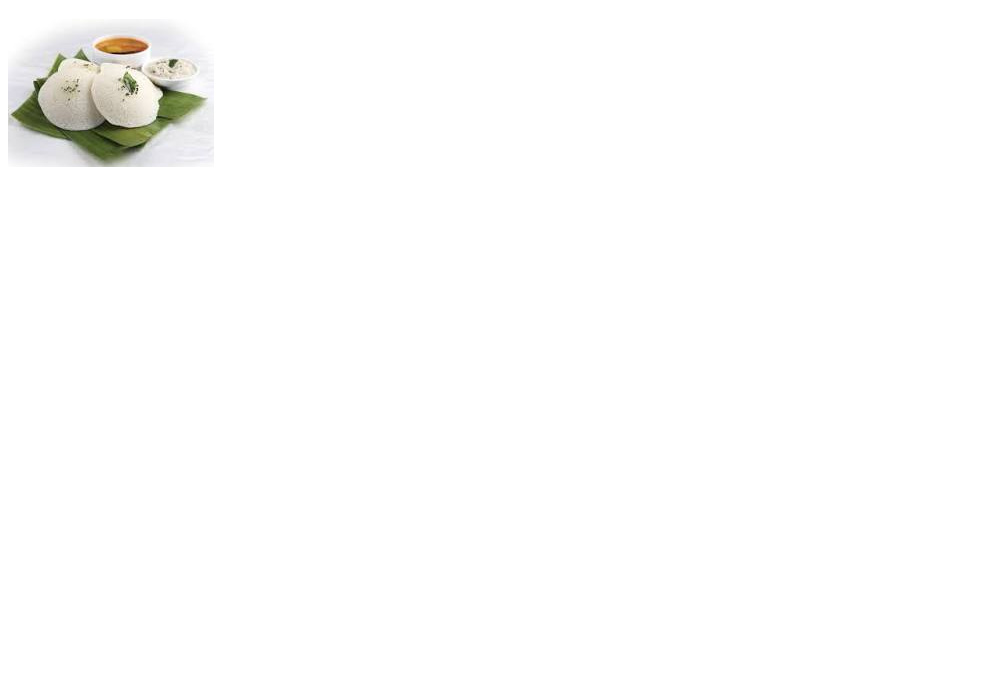
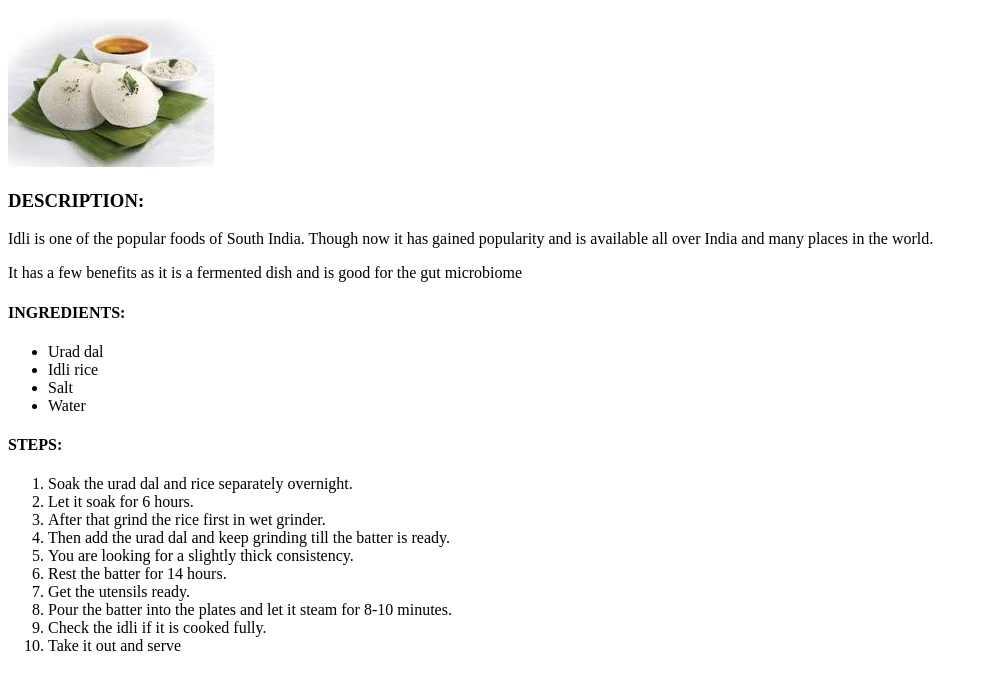
Before and after one commit to ragunath-br/odin-recipes, a plain HTML site: page recipes/idli.html in a window 1280 px wide. Shown: the part 61-750 px from the top of the page, without its empty margins (0-988 px from the left). Drawn offline with Linux system fonts and the light colour scheme.

Commit message:
MODIFY THE CONTENT OF IDLI.HTML
Added a description of the dish idli with ingredients
and steps involved in an organised layout.

```diff
--- a/recipes/idli.html
+++ b/recipes/idli.html
@@ -8,5 +8,32 @@
 <body>
     <h1>Idli</h1>
     <img src="./images/idlis.jpeg" alt="Image of idli">
+    <h3>DESCRIPTION:</h3>
+    <p>Idli is one of the popular foods of South India.
+Though now it has gained popularity and is available all
+over India and many places in the world.
+    </p>
+    <p>It has a few benefits as it is a fermented dish and
+        is good for the gut microbiome </p>
+    <h4>INGREDIENTS:</h4>
+    <ul>
+        <li>Urad dal</li>
+        <li>Idli rice</li>
+        <li>Salt</li>
+        <li>Water</li>
+    </ul>
+    <h4>STEPS:</h4>
+    <ol>
+    <li>Soak the urad dal and rice separately overnight.</li>
+    <li>Let it soak for 6 hours.</li>
+    <li>After that grind the rice first in wet grinder.</li>
+    <li>Then add the urad dal and keep grinding till the batter is ready.</li>
+    <li>You are looking for a slightly thick consistency.</li>
+    <li>Rest the batter for 14 hours.</li>
+    <li>Get the utensils ready.</li>
+    <li>Pour the batter into the plates and let it steam for 8-10 minutes.</li>
+    <li>Check the idli if it is cooked fully.</li>
+    <li> Take it out and serve</li>
+    </ol>
 </body>
 </html>
```
